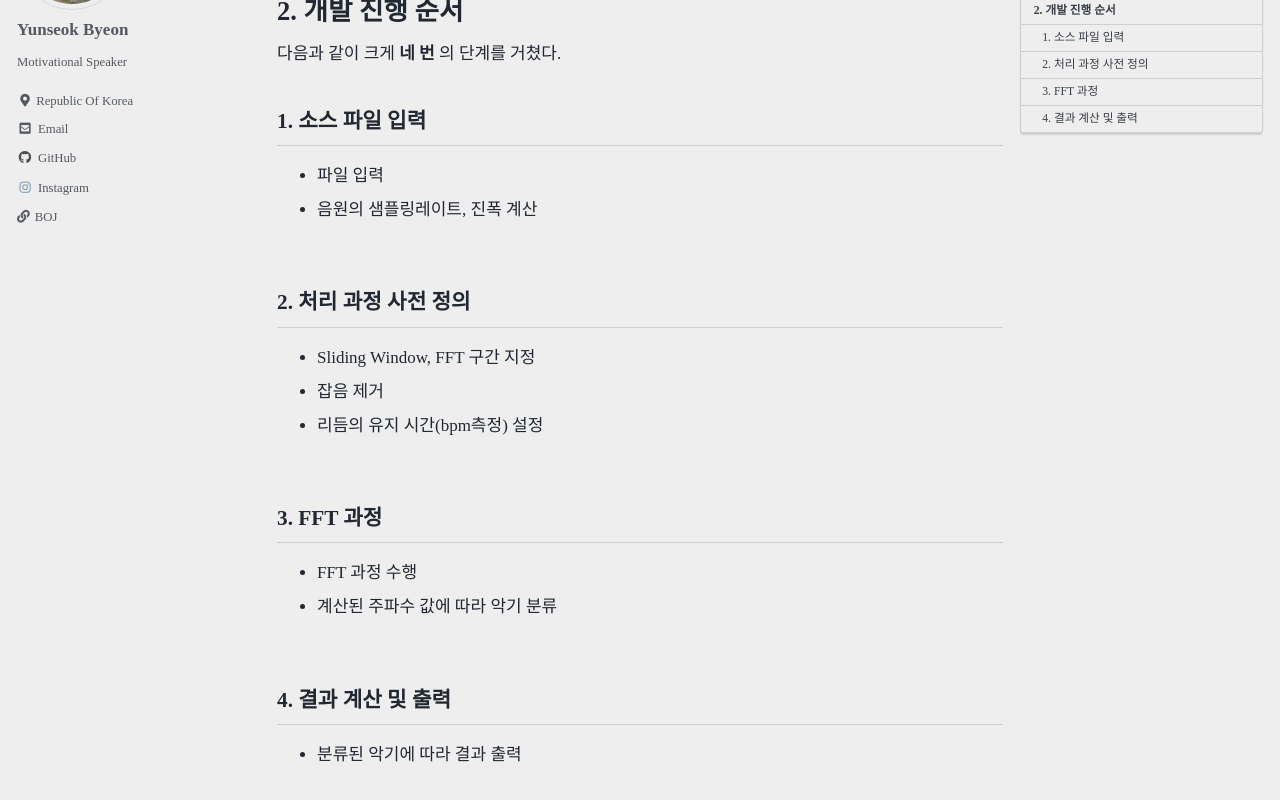
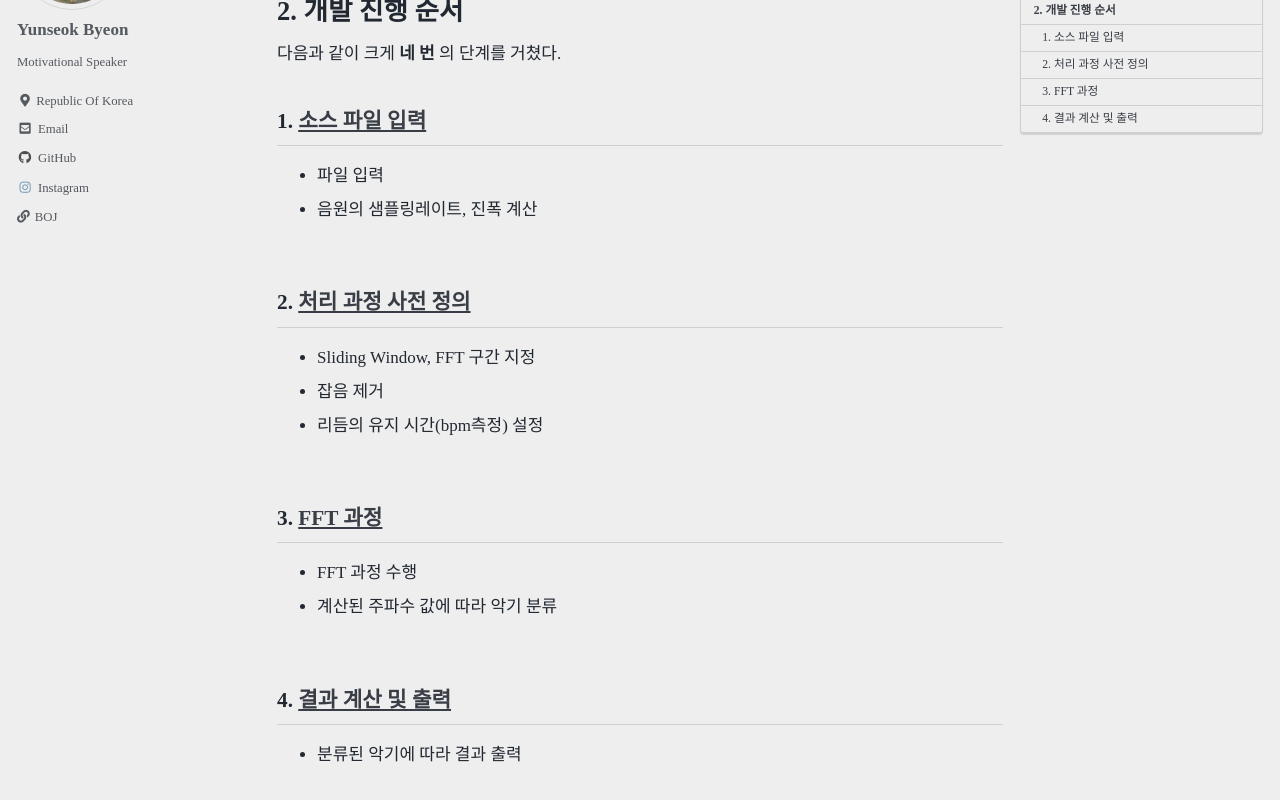
Before and after one commit to bye0nys/bye0nys.github.io, a Jekyll site: the page built from _posts/2021-07-09-drum-start.md, in a window 1280 px wide and 1400 px high, scrolled down 1351 px. Shown: the part 151-951 px from the top of the window. Built offline with Jekyll 4.4.1, drawn with Linux system fonts in a browser that asks for light colours; cached includes are drawn as plain includes; some web fonts are replaced; comment, search, counter and statistics services are not loaded; part of the change alters nothing that is shown.

Commit message:
editing hyperlink

```diff
--- a/_posts/2021-07-09-drum-start.md
+++ b/_posts/2021-07-09-drum-start.md
@@ -14,7 +14,7 @@ toc: true
 toc_sticky: true
 
 date: 2021-07-09 16:38 +0900
-last_modified_at: 2021-07-09 16:43 +0900
+last_modified_at: 2021-07-09 16:45 +0900
 ---
 
 # 드럼 악보 채보 프로젝트
@@ -62,20 +62,20 @@ __"야, 너도 드럼 칠 수 있어"__ 프로젝트에 관련된 설명 글입
 # 2. 개발 진행 순서
 다음과 같이 크게 __네 번__ 의 단계를 거쳤다.
 
-## 1. 소스 파일 입력
+## 1. [__소스 파일 입력__](https://github.com/bye0nys/drum-1)
    - 파일 입력
    - 음원의 샘플링레이트, 진폭 계산<br/><br/>
 
-## 2. 처리 과정 사전 정의
+## 2. [__처리 과정 사전 정의__](https://github.com/bye0nys/drum-2)
    - Sliding Window, FFT 구간 지정
    - 잡음 제거
    - 리듬의 유지 시간(bpm측정) 설정<br/><br/>
 
-## 3. FFT 과정
+## 3. [__FFT 과정__](https://github.com/bye0nys/drum-3)
    - FFT 과정 수행
    - 계산된 주파수 값에 따라 악기 분류<br/><br/>
 
-## 4. 결과 계산 및 출력
+## 4. [__결과 계산 및 출력__](https://github.com/bye0nys/drum-4)
    - 분류된 악기에 따라 결과 출력<br/><br/>
 
 각 과정에 __링크__ 를 삽입했고, 링크를 클릭하면 바로 이동할 수 있습니다.<br/><br/>
```
